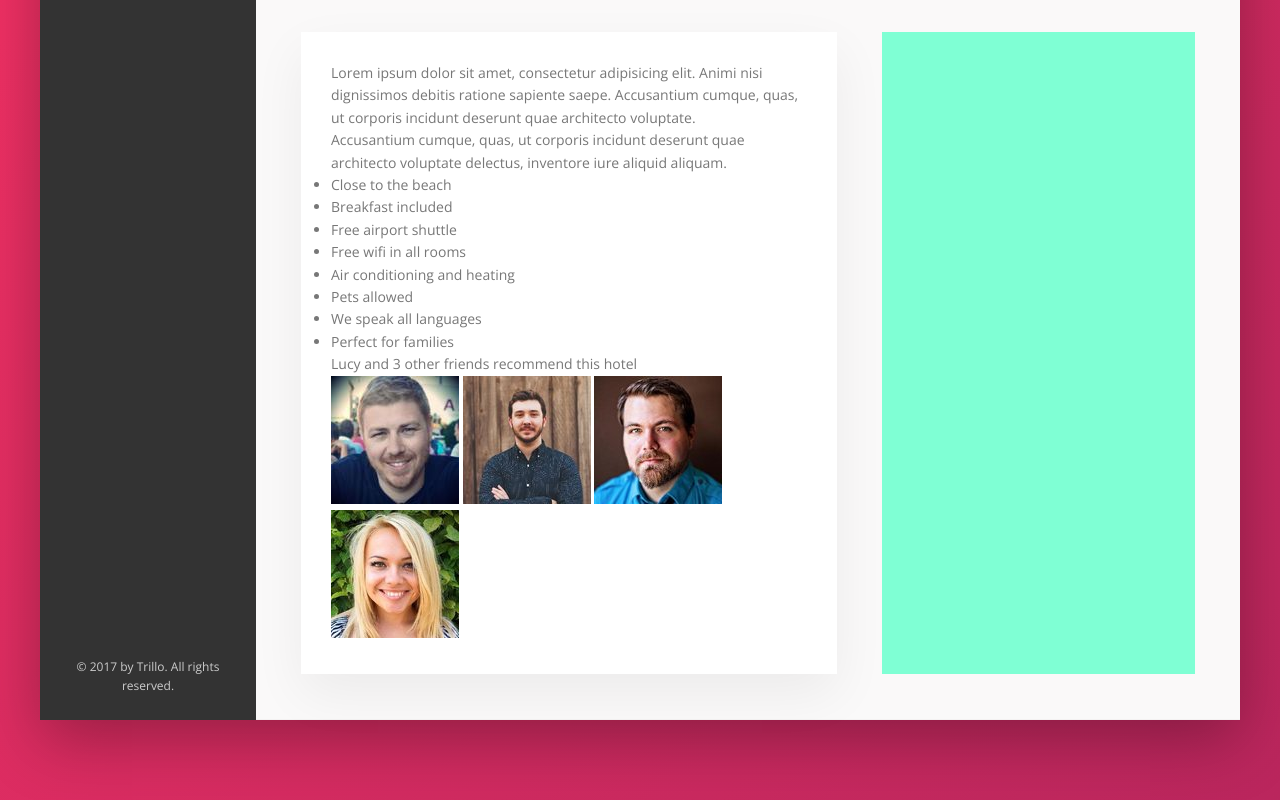
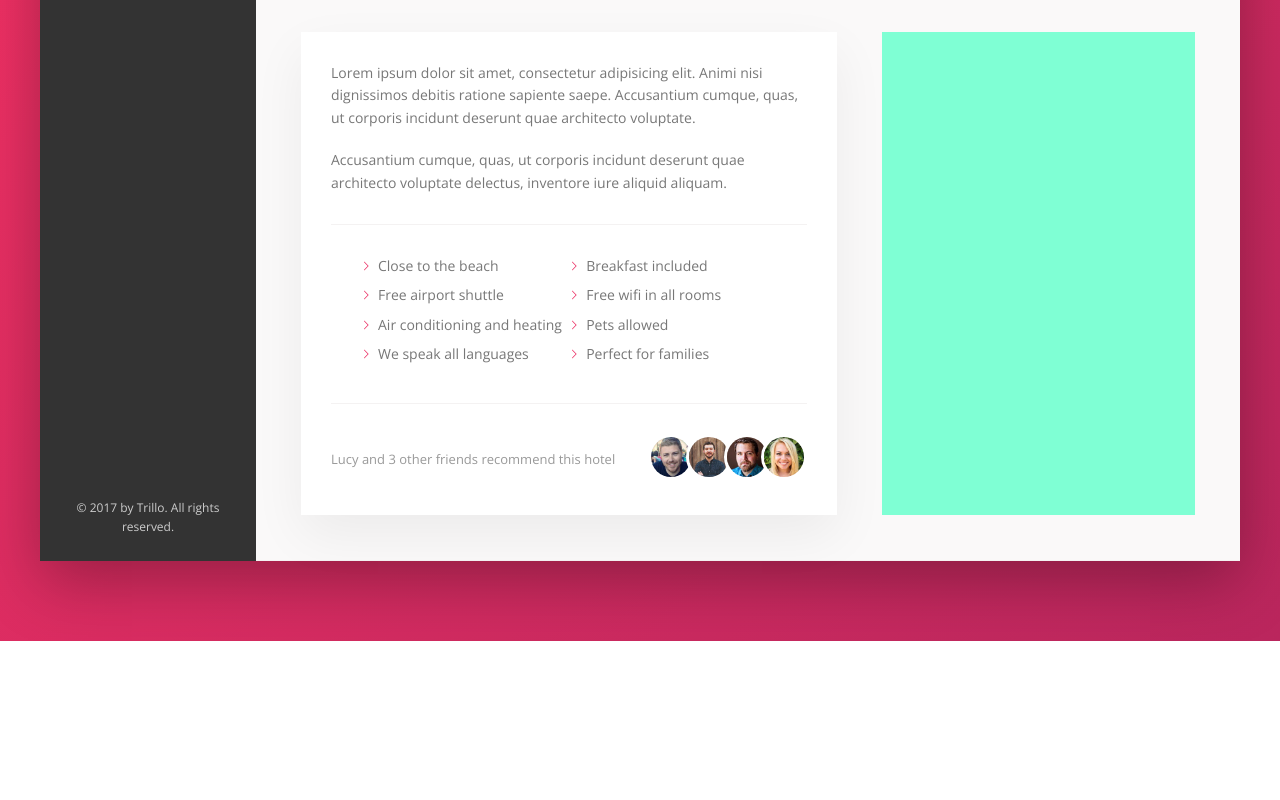
Before and after one commit to sarahrileydev/trillo, a website: page index.html in a window 1280 px wide. Shown: the part 615-1415 px from the top of the page. After the commit the page ends 1256 px from the top, so only its background shows below. Drawn offline with nearby package versions, Linux system fonts and the light colour scheme.

Commit message:
description part 2 complete

```diff
--- a/sass/_components.scss
+++ b/sass/_components.scss
@@ -302,3 +302,78 @@
         box-shadow: none;
     }
 }
+
+////////////////////////////////////////////
+// PARAGRAPH
+.paragraph:not(:last-of-type) {
+    margin-bottom: 2rem;
+}
+
+////////////////////////////////////////////
+// LIST
+.list {
+    margin: 3rem 0;
+    list-style: none;
+    padding: 3rem;
+    border-top: var(--line);
+    border-bottom: var(--line);
+
+    display: flex;
+    flex-wrap: wrap;
+
+    &__item {
+        flex: 0 0 50%;
+        margin-bottom: .7rem;
+    }
+
+    &__item::before {
+        content: "";
+        display: inline-block;
+        height: 1rem;
+        width: 1rem;
+        margin-right: .7rem;
+
+        //OLDER BROWERS
+        // background-image: url(../img/chevron-thin-right.svg);
+        // background-size: cover;
+
+        // Newer browsers - masks
+        background-color: var(--color-primary);
+        -webkit-mask-image: url(../img/chevron-thin-right.svg);
+        -webkit-mask-size: cover;
+        mask-image: url(../img/chevron-thin-right.svg);
+        mask-size: cover;
+
+    }
+}
+
+////////////////////////////////////////////
+// RECOMMEND
+.recommend {
+    font-size: 1.3rem;
+    color: var(--color-grey-dark-3);
+
+    display: flex;
+    align-items: center;
+
+    &__count {
+        margin-right: auto;
+    }
+
+    &__friends {
+
+    }
+
+    &__photo {
+        box-sizing: content-box;
+        height: 4rem;
+        width: 4rem;
+        border-radius: 50%;
+        border: 3px solid #fff;
+
+
+        &:not(:last-child) {
+            margin-right: -1.15rem;
+        }
+    }
+}
```
Also changed, not shown: css/style.css.
